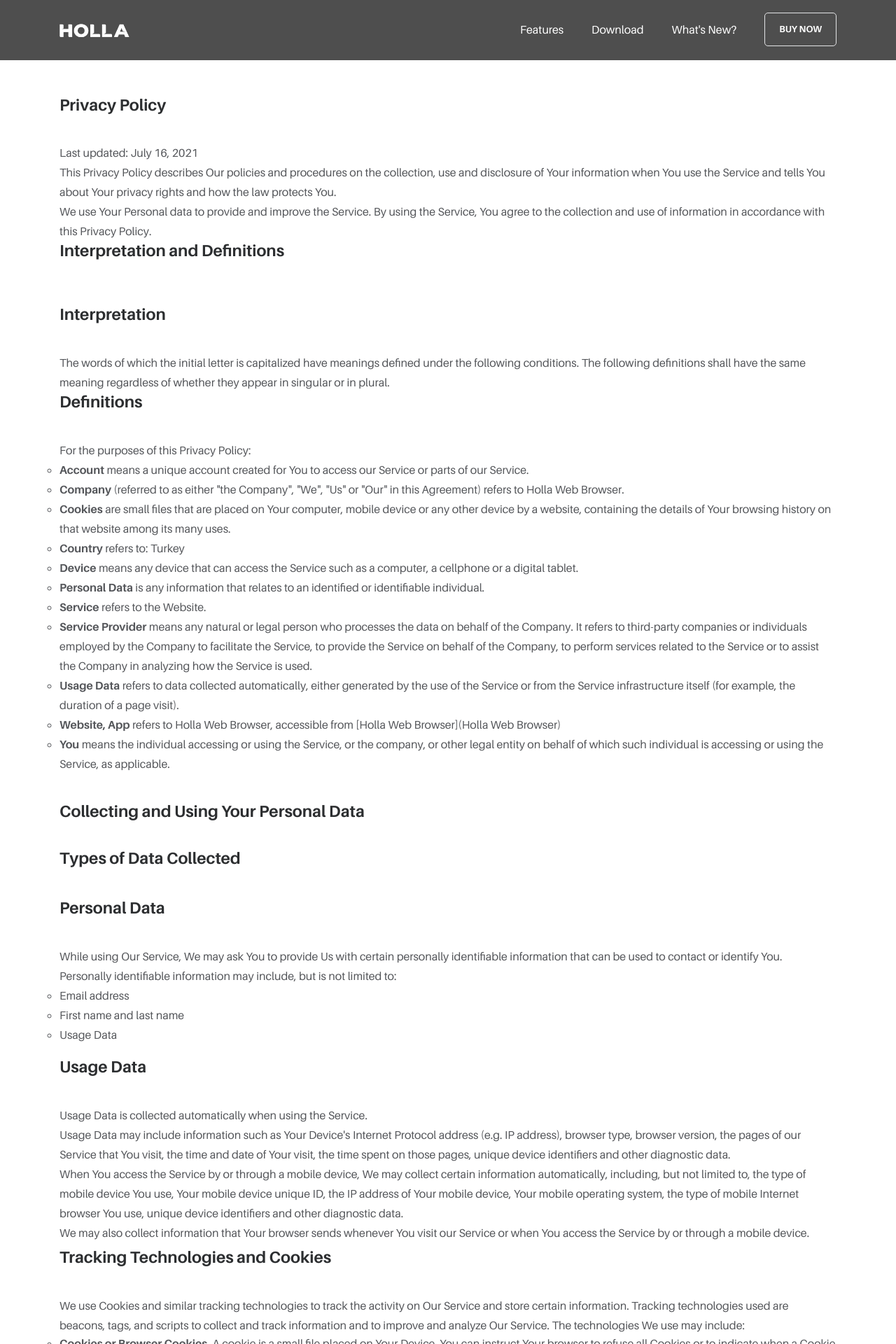
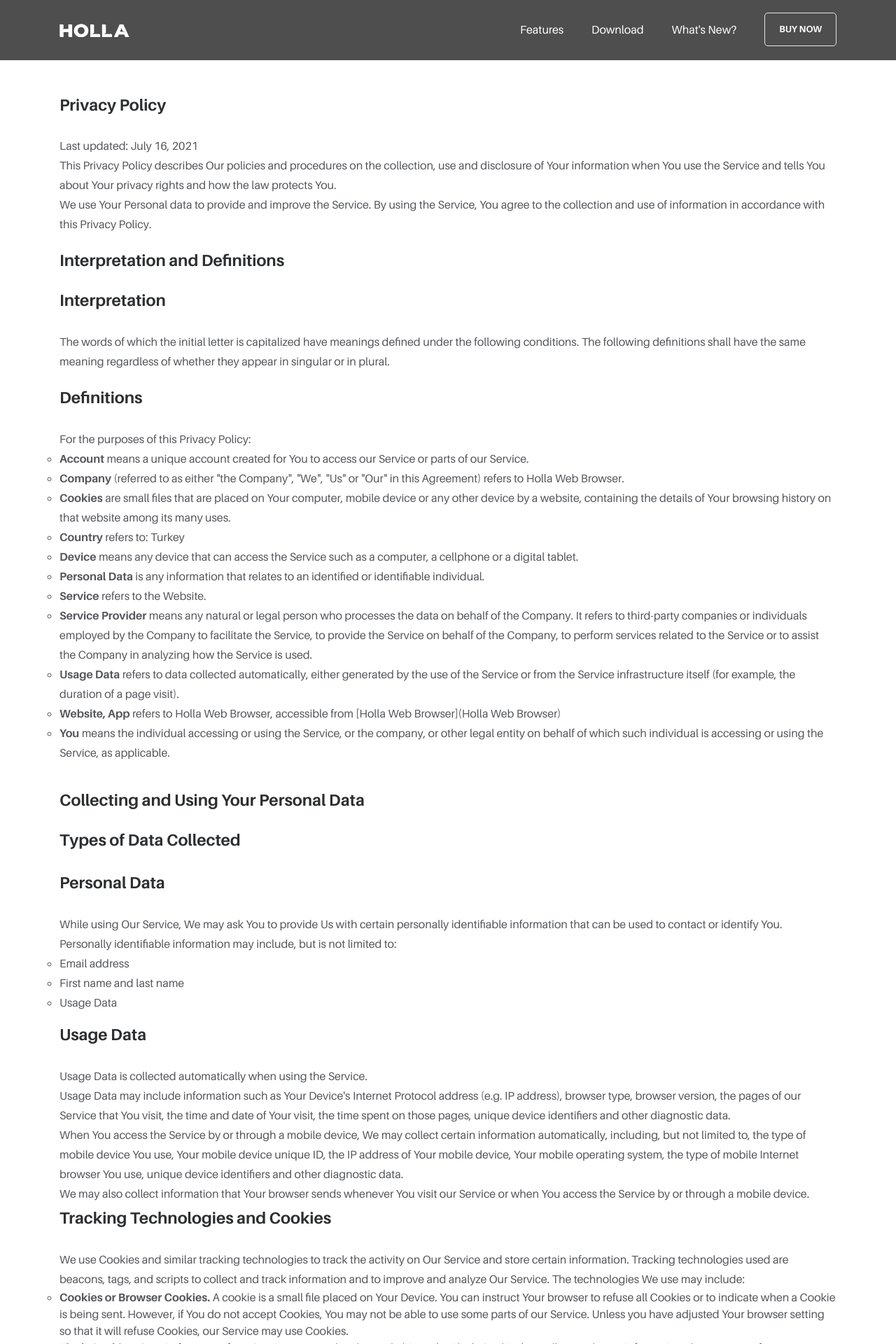
Before and after one commit to meforce/holla, a Jekyll site: the page built from docs/privacy-policy.html, in a window 1280 px wide. Shown: the top 1920 px of the page at 70% size. Built offline with Jekyll 4.4.1, drawn with Linux system fonts in a browser that asks for light colours; some web fonts are replaced.

Commit message:
Update privacy-policy.html

```diff
--- a/docs/_layouts/privacy-policy.html
+++ b/docs/_layouts/privacy-policy.html
@@ -34,7 +34,7 @@
 h1, h2, h3, h4, h5, h6 {
 color: #2c2e30;
 font-size: 23px;
-margin-bottom: 40px;
+margin-bottom: 30px;
 }
 </style>
 
@@ -77,12 +77,15 @@
 <p>Last updated: July 16, 2021</p>
 <p>This Privacy Policy describes Our policies and procedures on the collection, use and disclosure of Your information when You use the Service and tells You about Your privacy rights and how the law protects You.</p>
 <p>We use Your Personal data to provide and improve the Service. By using the Service, You agree to the collection and use of information in accordance with this Privacy Policy.</p>
+
+   <br>
+
 <h1>Interpretation and Definitions</h1>
-
- <br>
-
 <h2>Interpretation</h2>
 <p>The words of which the initial letter is capitalized have meanings defined under the following conditions. The following definitions shall have the same meaning regardless of whether they appear in singular or in plural.</p>
+
+<br>
+
 <h2>Definitions</h2>
 <p>For the purposes of this Privacy Policy:</p>
 <ul>
```
